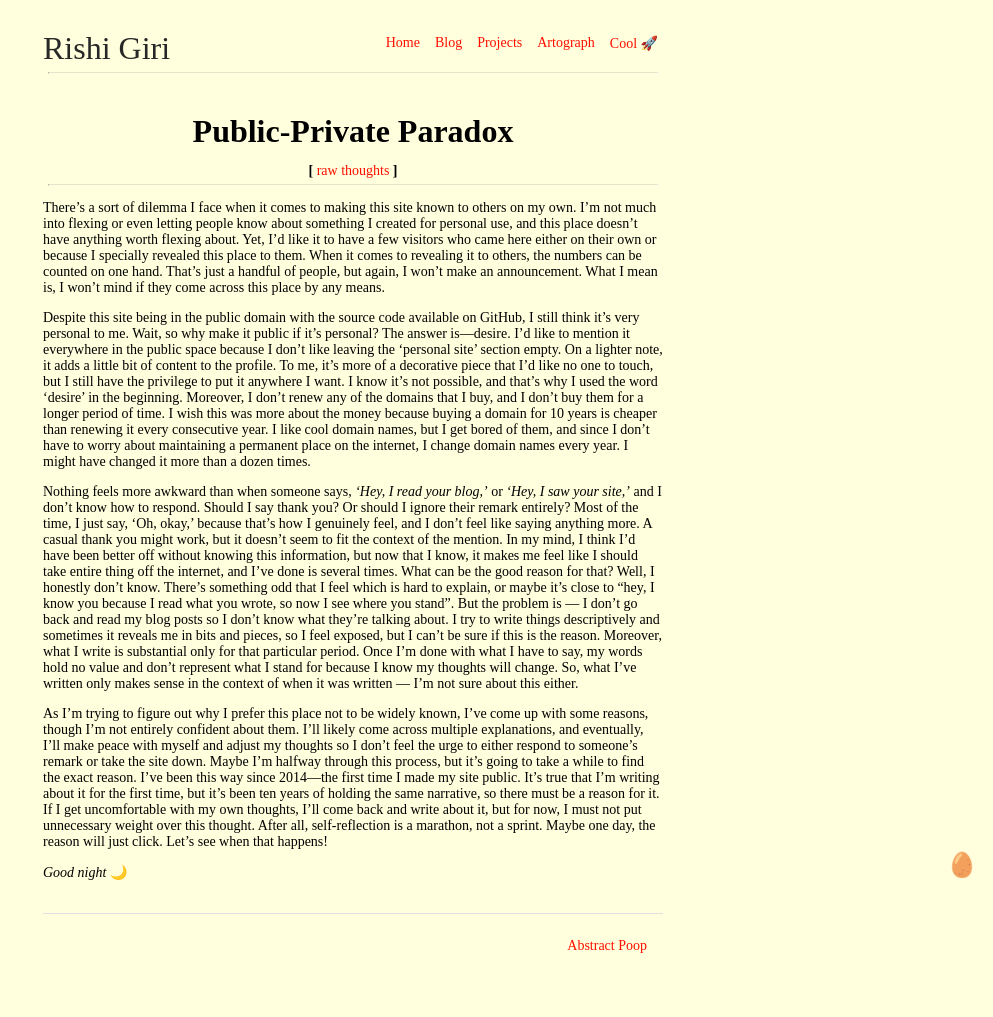
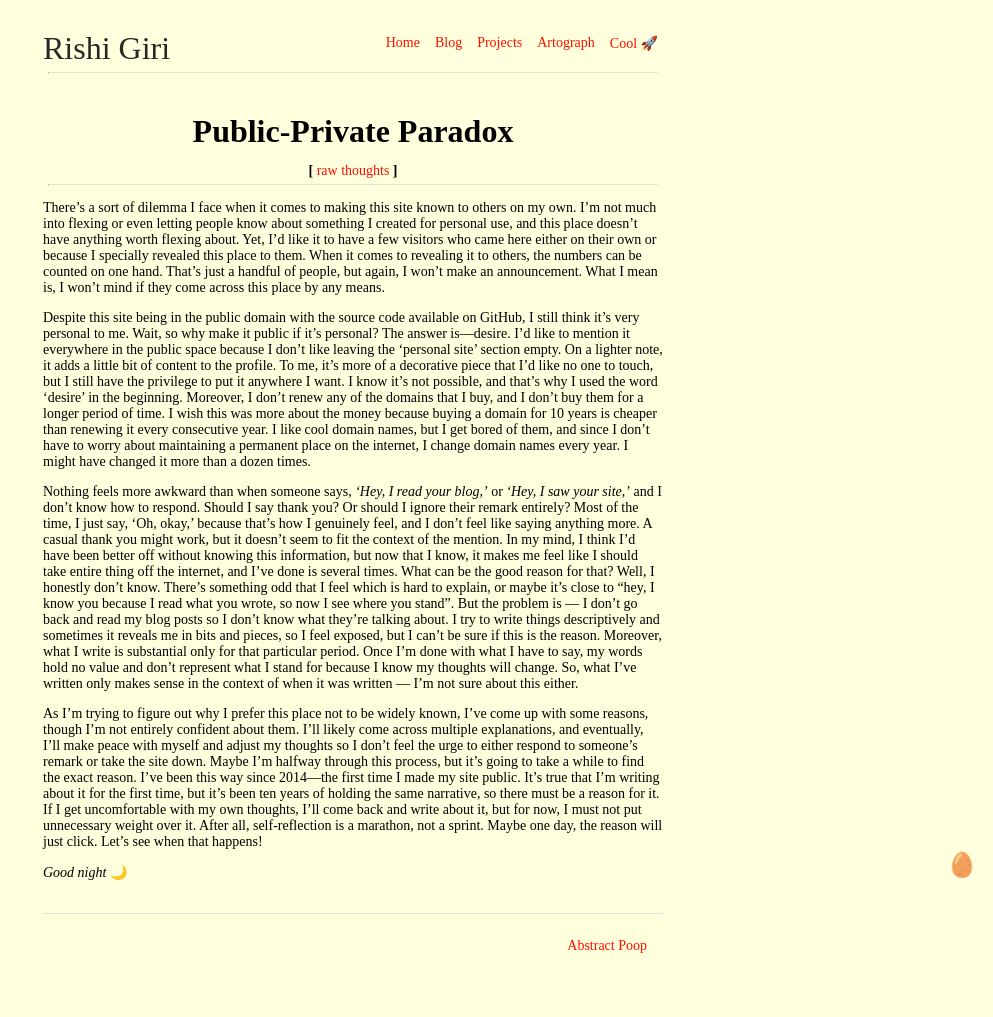
Before and after one commit to CodeDotJS/space, a Jekyll site: the page built from _posts/2024-07-24-paradox.md, in a window 1280 px wide. Shown: the whole page, without its empty margins (287-1280 px from the left). Built offline with Jekyll 4.4.1, drawn with Linux system fonts in a browser that asks for light colours; nearby versions of some CDN libraries; some web fonts are replaced.

Commit message:
writeup: paradox

```diff
--- a/_posts/2024-07-24-paradox.md
+++ b/_posts/2024-07-24-paradox.md
@@ -10,6 +10,6 @@ Despite this site being in the public domain with the source code available on G
 
 Nothing feels more awkward than when someone says, *'Hey, I read your blog,'* or *'Hey, I saw your site,'* and I don't know how to respond. Should I say thank you? Or should I ignore their remark entirely? Most of the time, I just say, 'Oh, okay,' because that's how I genuinely feel, and I don't feel like saying anything more. A casual thank you might work, but it doesn’t seem to fit the context of the mention. In my mind, I think I'd have been better off without knowing this information, but now that I know, it makes me feel like I should take entire thing off the internet, and I've done is several times. What can be the good reason for that? Well, I honestly don't know. There's something odd that I feel which is hard to explain, or maybe it's close to "hey, I know you because I read what you wrote, so now I see where you stand". But the problem is --- I don't go back and read my blog posts so I don't know what they're talking about. I try to write things descriptively and sometimes it reveals me in bits and pieces, so I feel exposed, but I can't be sure if this is the reason.  Moreover, what I write is substantial only for that particular period. Once I'm done with what I have to say, my words hold no value and don't represent what I stand for because I know my thoughts will change. So, what I've written only makes sense in the context of when it was written --- I'm not sure about this either.
 
-As I'm trying to figure out why I prefer this place not to be widely known, I've come up with some reasons, though I'm not entirely confident about them. I'll likely come across multiple explanations, and eventually, I'll make peace with myself and adjust my thoughts so I don't feel the urge to either respond to someone's remark or take the site down. Maybe I'm halfway through this process, but it's going to take a while to find the exact reason. I've been this way since 2014—the first time I made my site public. It's true that I'm writing about it for the first time, but it's been ten years of holding the same narrative, so there must be a reason for it. If I get uncomfortable with my own thoughts, I'll come back and write about it, but for now, I must not put unnecessary weight over this thought. After all, self-reflection is a marathon, not a sprint. Maybe one day, the reason will just click. Let's see when that happens!
+As I'm trying to figure out why I prefer this place not to be widely known, I've come up with some reasons, though I'm not entirely confident about them. I'll likely come across multiple explanations, and eventually, I'll make peace with myself and adjust my thoughts so I don't feel the urge to either respond to someone's remark or take the site down. Maybe I'm halfway through this process, but it's going to take a while to find the exact reason. I've been this way since 2014—the first time I made my site public. It's true that I'm writing about it for the first time, but it's been ten years of holding the same narrative, so there must be a reason for it. If I get uncomfortable with my own thoughts, I'll come back and write about it, but for now, I must not put unnecessary weight over it. After all, self-reflection is a marathon, not a sprint. Maybe one day, the reason will just click. Let's see when that happens!
 
 *Good night* 🌙
```
